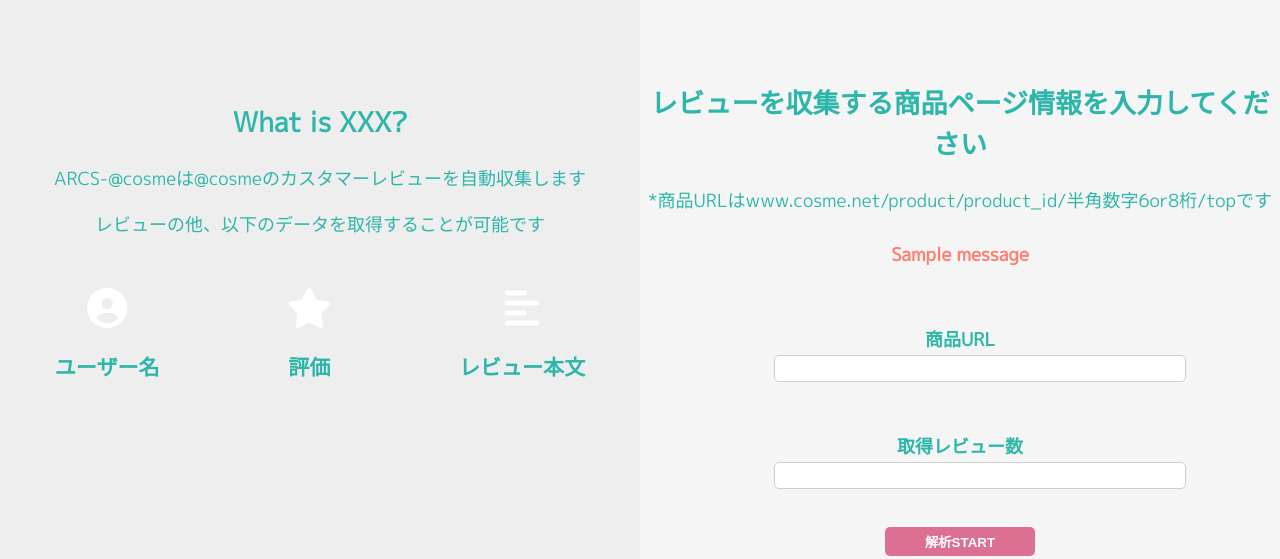
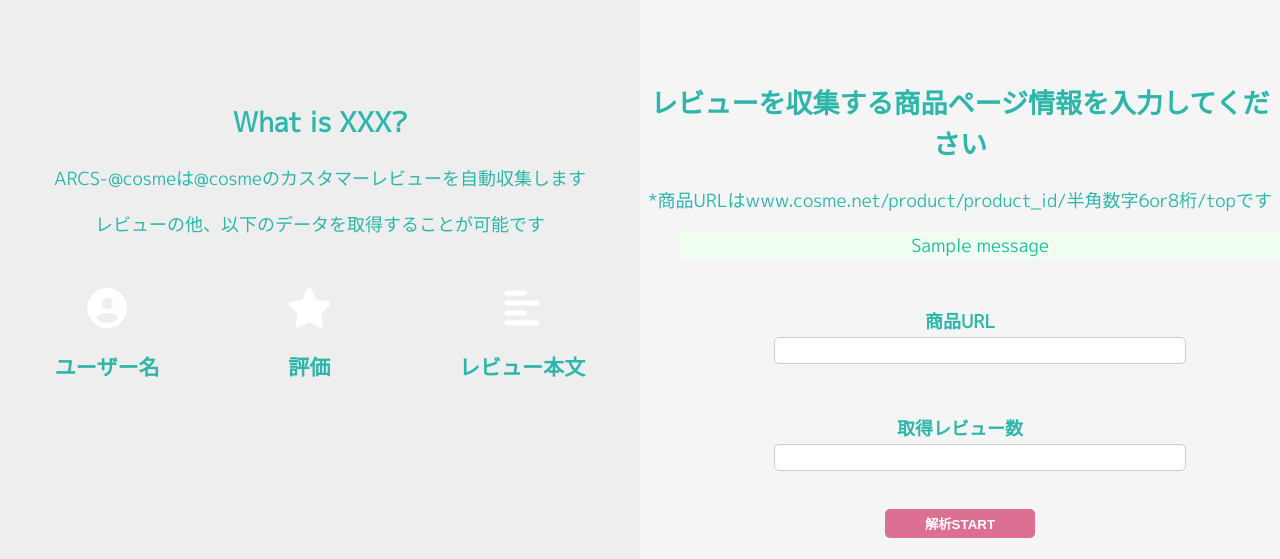
Before and after one commit to sasakenken33/ARCS_-cosme, a Flask app: page / in a window 1280 px wide. Shown: the part 253-812 px from the top of the page. Run offline with Flask 2, Linux system fonts and the light colour scheme; one stand-in notice (Sample message) is shown; some libraries are stand-ins or nearby versions.

Commit message:
flashメッセージ追加

```diff
--- a/app.py
+++ b/app.py
@@ -16,9 +16,10 @@
 def input():
   if request.form["item_url"]:
     fetch()
+    flash("レビュー収集が完了しました", "success")
     return render_template("top.html")
   else:
-    flash("URLは必須です")
+    flash("URLは必須です", "alert")
     return render_template("top.html")
 
 def is_int(i):
@@ -33,7 +34,7 @@
 
   #URL形式が正しいか確認
   if re.search("https://www.cosme.net/product/product_id/\d{6,8}/top", input_url) == None:
-    flash("URLの形式が違います")
+    flash("URLの形式が違います","alert")
     return render_template("top.html")
 
   #レビュー一覧ページのURLに変換
@@ -53,12 +54,12 @@
     if is_int(request.form["input_count"]):
       pass
     else:
-      flash("レビュー数には半角数字を入力してください")
+      flash("レビュー数には半角数字を入力してください","alert")
       return render_template("top.html")
 
     #取得レビュー数が適切かチェック
     if int(request.form["input_count"]) > int(rv_count) :
-      flash("収集できるレビューは{}件までです。".format(rv_count))
+      flash("収集できるレビューは{}件までです。".format(rv_count),"alert")
       return render_template("top.html")
 
     #取得レビュー数を上書き
@@ -81,68 +82,33 @@
 
   data_set = []
 
-  # while i < roop_count:
-  #   r = requests.get(input_url)
-  #   html = r.text
-  #   soup = BeautifulSoup(html, "html.parser")
-  #   #投稿本文
-  #   content = soup.find("p", {"class":"read"})
-  #   #星の数
-  #   star = soup.find("p", {"class":"reviewer-rating"})
-  #   #ユーザー名
-  #   usr_name = soup.find("span", {"class":"reviewer-name"})
-  #   #次の全文レビューページURL
-  #   next_url = soup.select("li.next > a")
-  #   try:
-  #     input_url = next_url[0].get("href")
-  #   except IndexError:
-  #     print("完了")
-  #   #[ユーザー名、星の数、投稿本文]の配列を追加
-  #   usr_set = [usr_name.text, star.text, content.text]
-  #   data_set.append(usr_set)
-  #   #カウンター変数加算
-  #   i+=1
-
-  # #エクセルファイル開く
-  # book = Workbook()
-  # sheet = book.active
-  # #一行ごとに追記
-  # for data in data_set:
-  #   sheet.append(data)
-  # #商品名をファイル名にして保存＆ダウンロード
-  # book.save("レビュー収集結果_{}.xlsx".format(item_name))
-  # flash("レビュー収集が完了しました")
-
-  #ループ数
-  roop_count = int(rv_count) // 10 + 1
-  urls = []
-
-  for i in range (roop_count):
-    rv_url = rv_url + "/p/" + str(i)
-
-    r = requests.get(rv_url)
+  while i < roop_count:
+    r = requests.get(input_url)
     html = r.text
     soup = BeautifulSoup(html, "html.parser")
-    items = soup.select("span > a.cmn-viewmore")
-
-    for item in items:
-      urls.append(item.get("href"))
-
-  data_set = []
-  for url in urls:
-    r = requests.get(url)
-    html = r.text
-    soup = BeautifulSoup(html, "html.parser")
-
+    #投稿本文
     content = soup.find("p", {"class":"read"})
+    #星の数
     star = soup.find("p", {"class":"reviewer-rating"})
+    #ユーザー名
     usr_name = soup.find("span", {"class":"reviewer-name"})
-
+    #次の全文レビューページURL
+    next_url = soup.select("li.next > a")
+    try:
+      input_url = next_url[0].get("href")
+    except IndexError:
+      print("完了")
+    #[ユーザー名、星の数、投稿本文]の配列を追加
     usr_set = [usr_name.text, star.text, content.text]
     data_set.append(usr_set)
+    #カウンター変数加算
+    i+=1
 
+  #エクセルファイル開く
   book = Workbook()
   sheet = book.active
+  #一行ごとに追記
   for data in data_set:
     sheet.append(data)
+  #商品名をファイル名にして保存＆ダウンロード
   book.save("レビュー収集結果_{}.xlsx".format(item_name))
--- a/static/css/style.css
+++ b/static/css/style.css
@@ -66,12 +66,15 @@
   font-size: 1rem;
 }
 
-.flash {
-  text-align: center;
-  font-weight: bold;
-  padding: 0.5em 1em;
-  margin: 1em 0;
+li.alert {
   color: #ff7d6e;
+  background: #ffebe9;
+  list-style: none;
+}
+li.success {
+  color: #1abc9c;
+  background:honeydew;
+  list-style: none;
 }
 
 dt {
--- a/templates/top.html
+++ b/templates/top.html
@@ -31,18 +31,23 @@
     <div class="container">
       <h2>レビューを収集する商品ページ情報を入力してください</h2>
       <p>*商品URLはwww.cosme.net/product/product_id/半角数字6or8桁/topです</p>
-      <div class="flash">
-        {% for message in get_flashed_messages() %}
-          {{ message }}
-        {% endfor %}
-      </div>
+      {% with messages = get_flashed_messages(with_categories=true) %}
+        {% if messages %}
+          <ul class=flashes>
+          {% for category, message in messages %}
+            <li class="{{ category }}">{{ message }}</li>
+          {% endfor %}
+          </ul>
+        {% endif %}
+      {% endwith %}
+      <div class="loader hidden"></div>
       <form action="/input" method="post">
         <dl>
           <dt>商品URL</dt>
           <dd><input type="text" name="item_url"></dd>
           <dt>取得レビュー数</dt>
           <dd><input type="text" name="input_count"></dd>
-          <p><input type="submit" value="解析START"/></p>
+          <p><input type="submit" value="解析START" id="btn"/></p>
         </dl>
       </form>
     </div>
```
